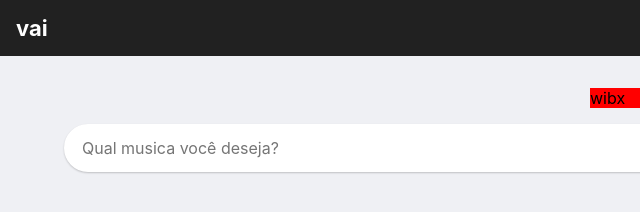
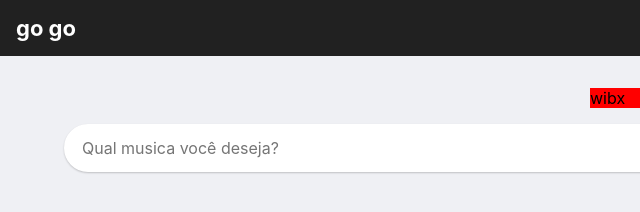
Before and after one commit to FelipeTeixeira/music, a plain HTML site: page site/index.html in a window 1280 px wide. Shown: the full height of the page, 0-640 px from the left. Drawn offline with Linux system fonts and the light colour scheme.

Commit message:
agora top

```diff
--- a/site/index.html
+++ b/site/index.html
@@ -10,7 +10,9 @@
 
 
     <meta property="og:title" content="Utility Token WiBX" />
-
+    <meta property="og:description" content="A criptomoeda que irá revolucionar as relações de troca." />
+    <meta property="og:description" lang="en_US" content="The cryptocurrency that will revolutionize the exchange relationships."
+    />
     <meta property="og:url" content="https://felipeteixeira.github.io/music/site/" />
     <meta property="og:image" content="https://wibx.io/assets/images/og-icon.jpg" />
     <meta property="og:type" content="website">
@@ -73,7 +75,7 @@
 
     <header class="header">
         <a href="#" class="header-logo">
-            vai
+            go go
         </a>
 
         <button type="button" class="header-btnMenu" onclick="menu()">
```
